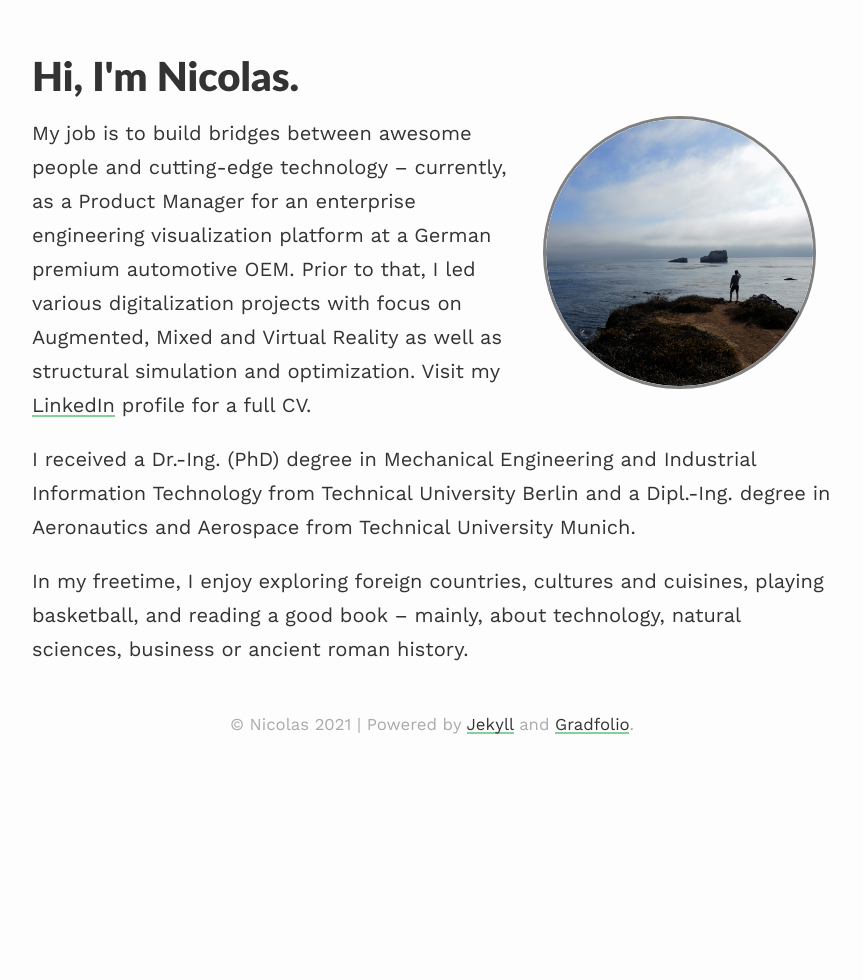
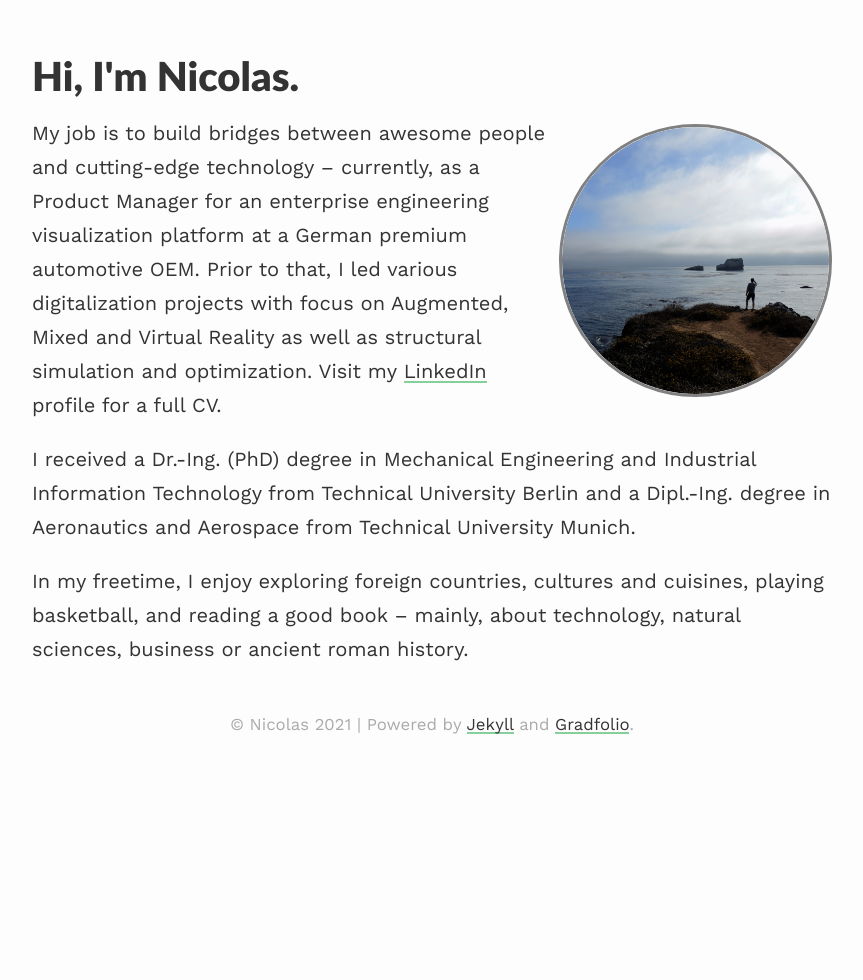
Before and after one commit to zeneise/gradfolio, a Jekyll site: the page built from index.md, in a window 1280 px wide. Shown: the whole page, without its empty margins (208-1071 px from the left). Built offline with Jekyll 4.4.1, drawn with Linux system fonts in a browser that asks for light colours; nearby versions of some CDN libraries.

Commit message:
Update profile.scss

```diff
--- a/assets/css/_sass/profile.scss
+++ b/assets/css/_sass/profile.scss
@@ -2,9 +2,8 @@
 .profile {
     border-style: solid;
     border-color: $light-gray;
-    margin-left: 1rem;
-    margin-right: 1rem;
-    margin-bottom: 1rem;
+    margin-left: 0.5rem;
+    margin-top: 0.5rem;
     border-radius: 4px;
     border-radius: 50%;
 }
```
